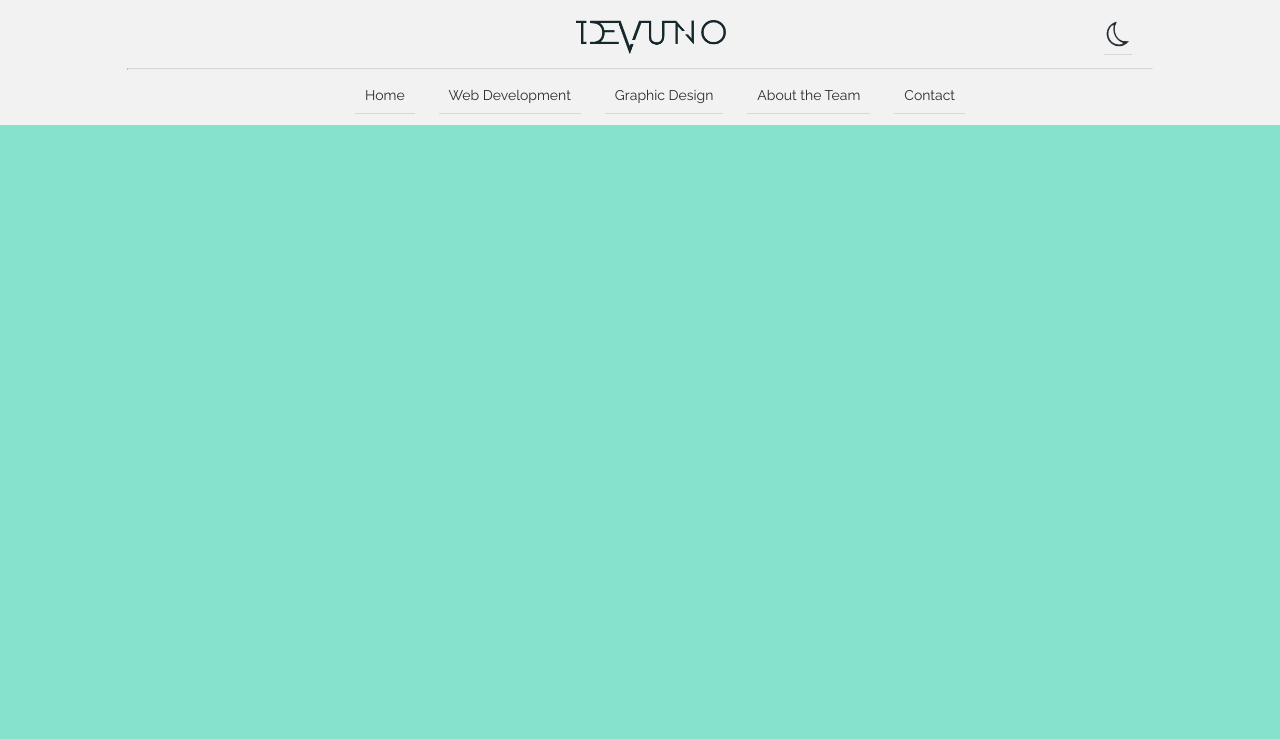
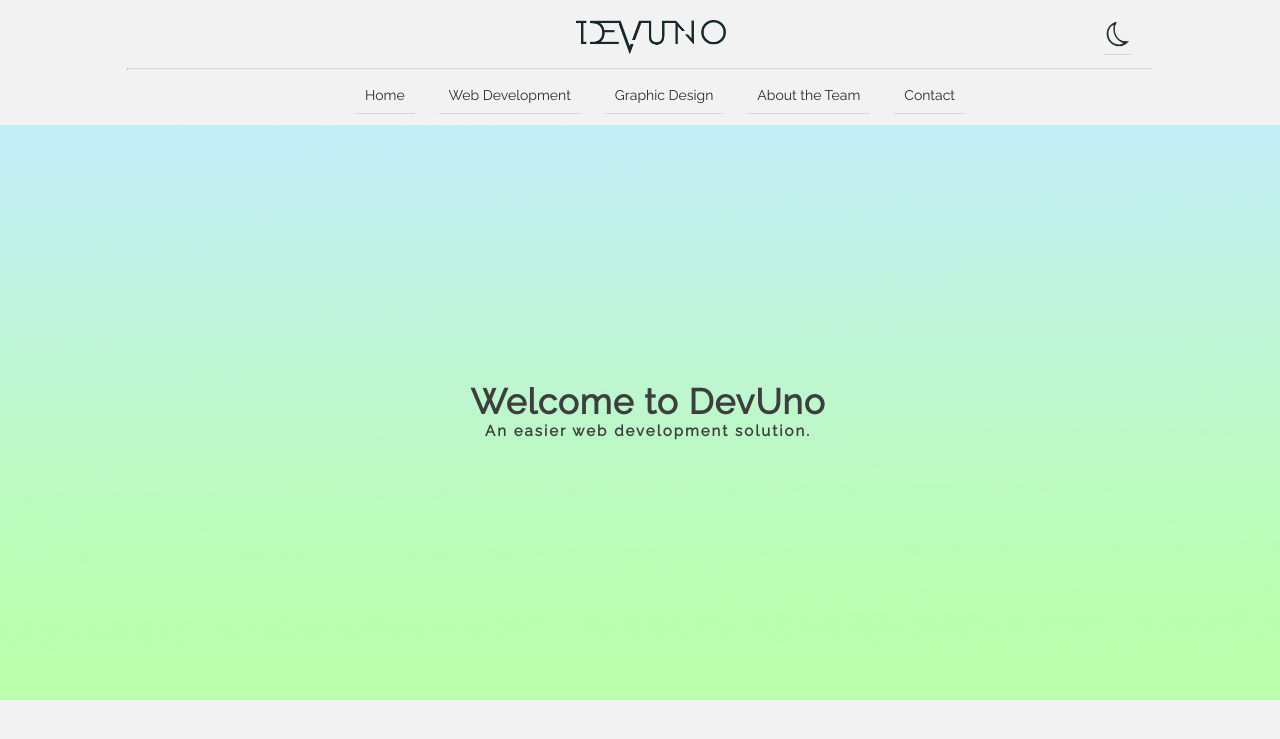
Before and after one commit to ADgreen15/DevUno-Website, a PHP site: page / in a window 1280 px wide. Shown: the top 739 px of the page. Run offline with PHP 8.4, Linux system fonts and the light colour scheme.

Commit message:
Expansion on darklightbutton
waiting for pull request for darklightbutton, but working on expanding
the page to fit the first section of the page.

```diff
--- a/DevUno Website/src/home.css
+++ b/DevUno Website/src/home.css
@@ -1,7 +1,9 @@
-html{
+#index1{
     overflow-y: auto;
     overflow-x: hidden;
-    background-color: rgb(135, 226, 203);
+    background-color: #f2f2f2;
+
+    transition: background-color .8s;
 }
 
 /*This is the section for the Header elements*/
@@ -125,6 +127,7 @@ li a{
 li a:hover{
     border-bottom-color: rgb(160, 160, 160);
 }
+
     /*Delaying the transition time for each link for a smooth effect*/
 #homeLink{
     color: #2a2b32;
@@ -146,3 +149,58 @@ li a:hover{
     color: #2a2b32;
     transition: border-bottom-color .2s, color .5s;
 }
+
+    /*Working with the first image transitions and the contents within this first page section*/
+#gradient1{
+    width: 100%;
+    position: absolute;
+    height: 700px;
+    top: 0px;
+    left: 0px;
+    z-index: -1;
+
+    opacity: 100;
+
+    transition: opacity .8s;
+}
+#gradient2{
+    width: 100%;
+    position: absolute;
+    height: 700px;
+    top: 0px;
+    left: 0px;
+    z-index: -1;
+
+    opacity: 0;
+
+    transition: opacity .8s;
+}
+#welcomeMessage{
+    position: absolute;
+    width: 100%;
+    top: 358px;
+    text-align: center;
+    font-size: 35px;
+    font-family: Raleway, sans-serif;
+    font-weight: bold;
+    z-index: 1;
+    letter-spacing: 1px;
+    color: #3e3e3e;
+
+    transition: color .5s;
+}
+
+#welcomeMessageh2{
+    position: absolute;
+    width: 100%;
+    top:410px;
+    text-align: center;
+    font-size: 15px;
+    font-family: Raleway, sans-serif;
+    font-weight: bold;
+    z-index: 1;
+    letter-spacing: 2px;
+    color: #3e3e3e;
+
+    transition: color .3s;
+}
--- a/DevUno Website/src/index.html
+++ b/DevUno Website/src/index.html
@@ -1,5 +1,5 @@
 <!DOCTYPE html>
-<html>
+<html id="index1">
     <head>
         <meta charset="utf-8">
         <title>DevUno - Home</title>
@@ -37,4 +37,14 @@
             <li><a  title="Contact Us" id="contactLink" href="#">Contact</a></li>
         </ul>
     </header>
+
+    <body id="image1">
+        <img id="gradient1" src="Images/gradient1.png" alt="">
+        <img id="gradient2" src="Images/gradient2.png" alt="">
+
+        <h1 id="welcomeMessage">Welcome to DevUno</h1>
+        <h2 id="welcomeMessageh2">An easier web development solution.</h2>
+
+
+    </body>
 </html>
--- a/DevUno Website/src/themeswitcher.js
+++ b/DevUno Website/src/themeswitcher.js
@@ -2,8 +2,9 @@ function themeSwitch(){
 
     if (document.getElementById('themeButton').value == "on") {
 
-    //changing header background color
+    //changing header background color and html background color
         document.getElementById('mainHeader').style.backgroundColor = '#232a32';
+        document.getElementById('index1').style.backgroundColor = '#232a32';
 
     //changing hr color
         document.getElementById('hrBreak').style.borderTopColor = '#323232';
@@ -26,6 +27,14 @@ function themeSwitch(){
 
     //add elements that need theme changing here
 
+    //adding gradient1 id and gradient2 id transition
+        document.getElementById('gradient1').style.opacity = '0';
+        document.getElementById('gradient2').style.opacity = '100';
+
+    //changing color of welcomeMessage text
+        document.getElementById('welcomeMessage').style.color = '#e0f2f2';
+        document.getElementById('welcomeMessageh2').style.color = '#9babab';
+
 //turns the value of the button to off
     document.getElementById('themeButton').value = 'off'
     }
@@ -34,6 +43,8 @@ else{
 
     //changing header background color
         document.getElementById('mainHeader').style.backgroundColor = '#f2f2f2';
+        document.getElementById('index1').style.backgroundColor = '#f2f2f2';
+
 
     //changing hr color
         document.getElementById('hrBreak').style.borderTopColor = '#d7d7d7';
@@ -55,6 +66,15 @@ else{
 
     //add elements that need theme changing here
 
+    //adding gradient1 id and gradient2 id transition
+        document.getElementById('gradient1').style.opacity = '100';
+        document.getElementById('gradient2').style.opacity = '0';
+
+        //changing color of welcomeMessage text
+            document.getElementById('welcomeMessage').style.color = '#3e3e3e';
+            document.getElementById('welcomeMessageh2').style.color = '#3e3e3e';
+
+
 //turns the value of the button back to on
     document.getElementById('themeButton').value = 'on';
     }
```
Also changed, not shown: DevUno Website/src/Images/gradient1.png (added), DevUno Website/src/Images/gradient2.png (added).
